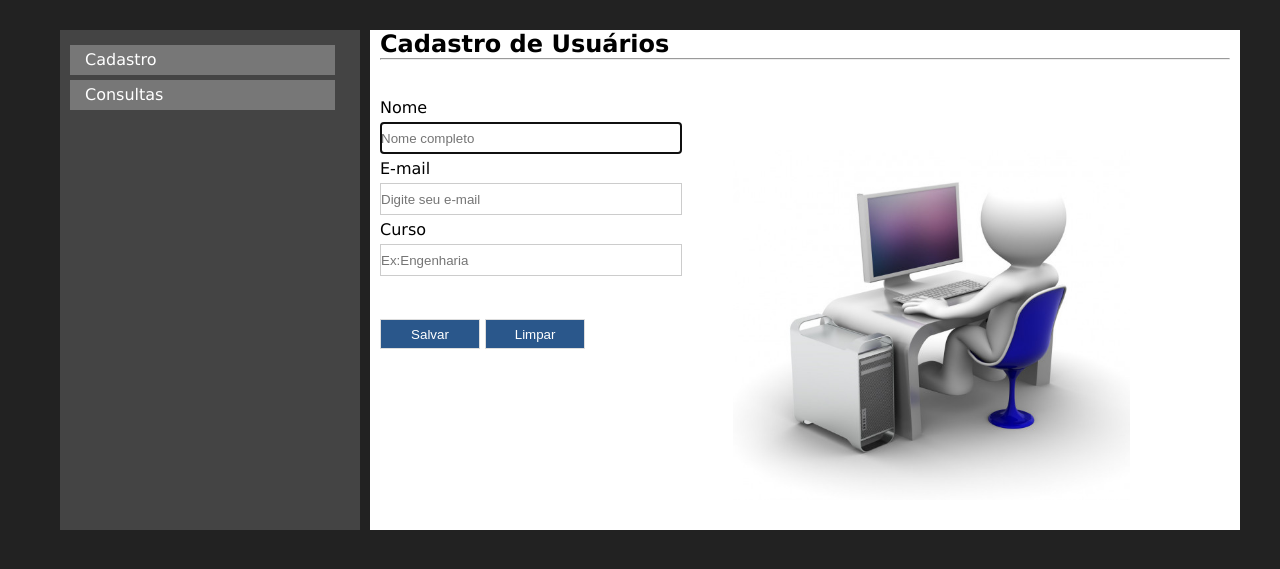
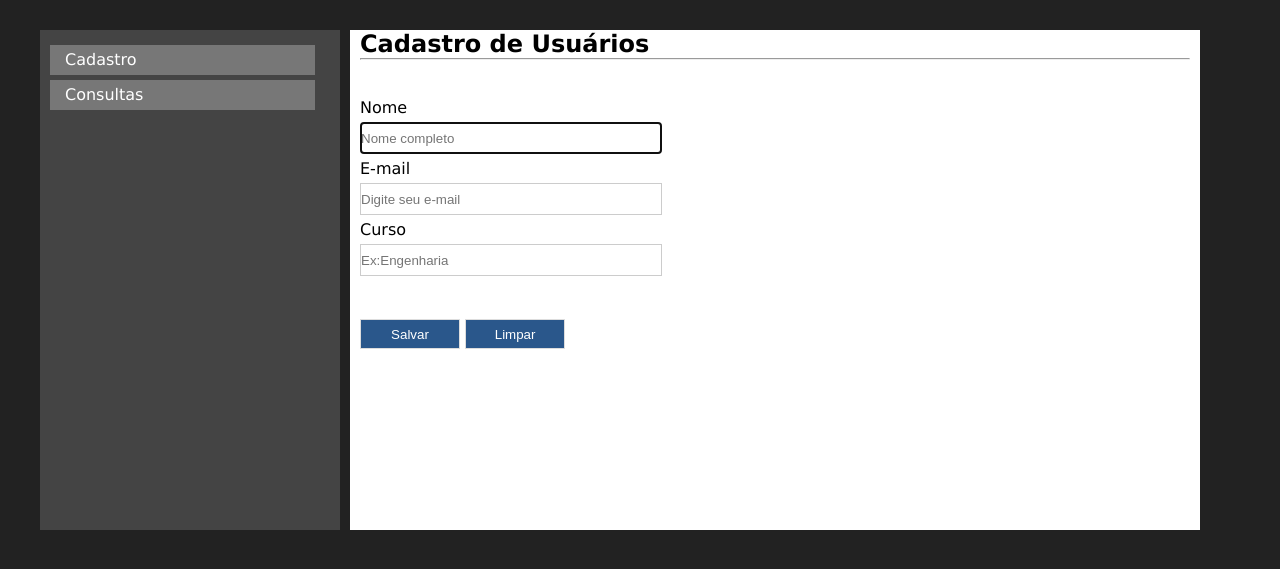
Before and after one commit to vinisoliveira/Sistema-basico-de-cadastro-com-PHP-e-MySQL, a PHP site: page / in a window 1280 px wide; the page is wider, and only the part inside the window is pictured. Shown: the top 569 px of that part. Run offline with PHP 8.4, Linux system fonts and the light colour scheme.

Commit message:
Update style.css

```diff
--- a/style.css
+++ b/style.css
@@ -15,8 +15,8 @@ body {
 }
 
 .container {
-    margin: 50px;
-    width: 100%;
+    margin: auto;
+    width: 1200px;
     margin-top: 20px;
     padding: 10px;
 }
@@ -31,7 +31,7 @@ nav {
 }
 
 section {
-    width: 870px;
+    width: 850px;
     height: 500px;
     margin-left: 10px;
     float: left;
@@ -74,9 +74,11 @@ ul.menu li {
 }
 
 .imgbody {
+    display: none;
     position:absolute;
 	top:0;
     right: 0;
+    width: 100%;
     height: 350px;
     margin-right: 150px;
     margin-top: 150px;
```
